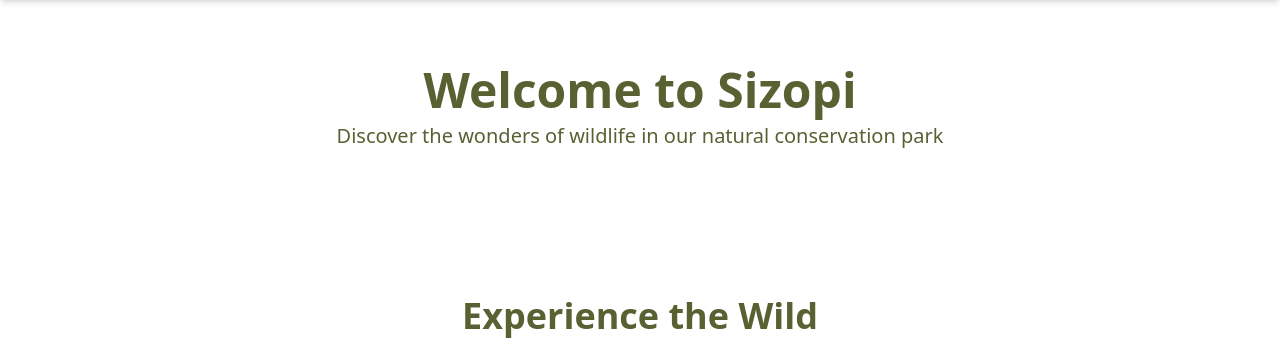
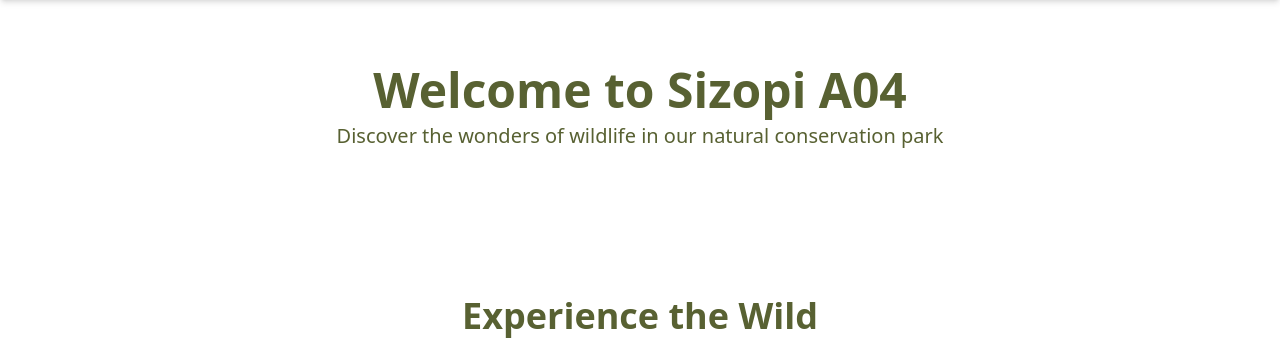
Before and after one commit to najlahanina/Tugas-Kelompok, a Django app: page / in a window 1280 px wide. Shown: the part 88-430 px from the top of the page. Run offline with Django 5.2, Linux system fonts and the light colour scheme; some libraries are stand-ins or nearby versions; some web fonts are replaced.

Commit message:
revisi judul di welcome

```diff
--- a/main/templates/main.html
+++ b/main/templates/main.html
@@ -11,7 +11,7 @@
 <!-- Hero Section -->
 <div class="hero-section h-60 flex items-center justify-center text-center text-white mb-6">
   <div class="container mx-auto px-4">
-      <h1 class="text-5xl font-bold mb-2 text-[#586132]">Welcome to Sizopi</h1>
+      <h1 class="text-5xl font-bold mb-2 text-[#586132]">Welcome to Sizopi A04</h1>
       <p class="text-xl mb-4 text-[#586132]">Discover the wonders of wildlife in our natural conservation park</p>
   </div>
 </div>
```
